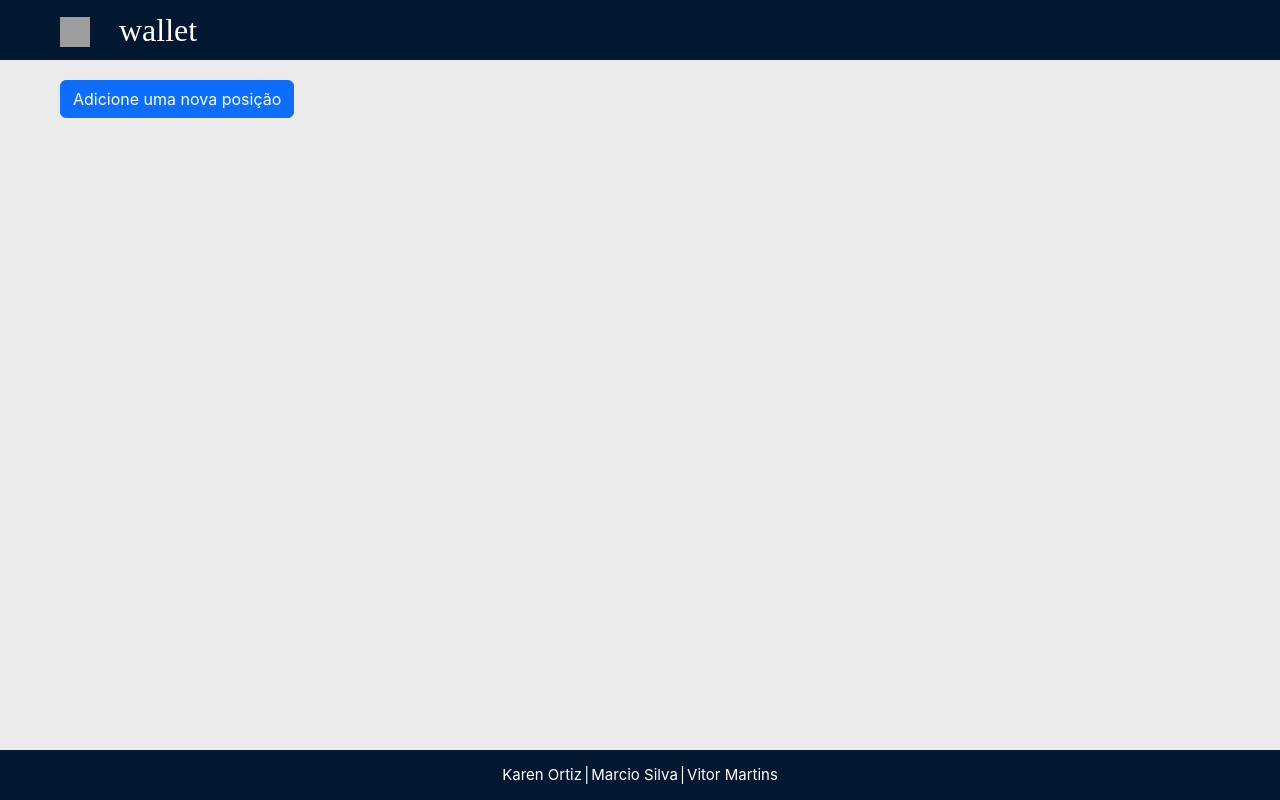
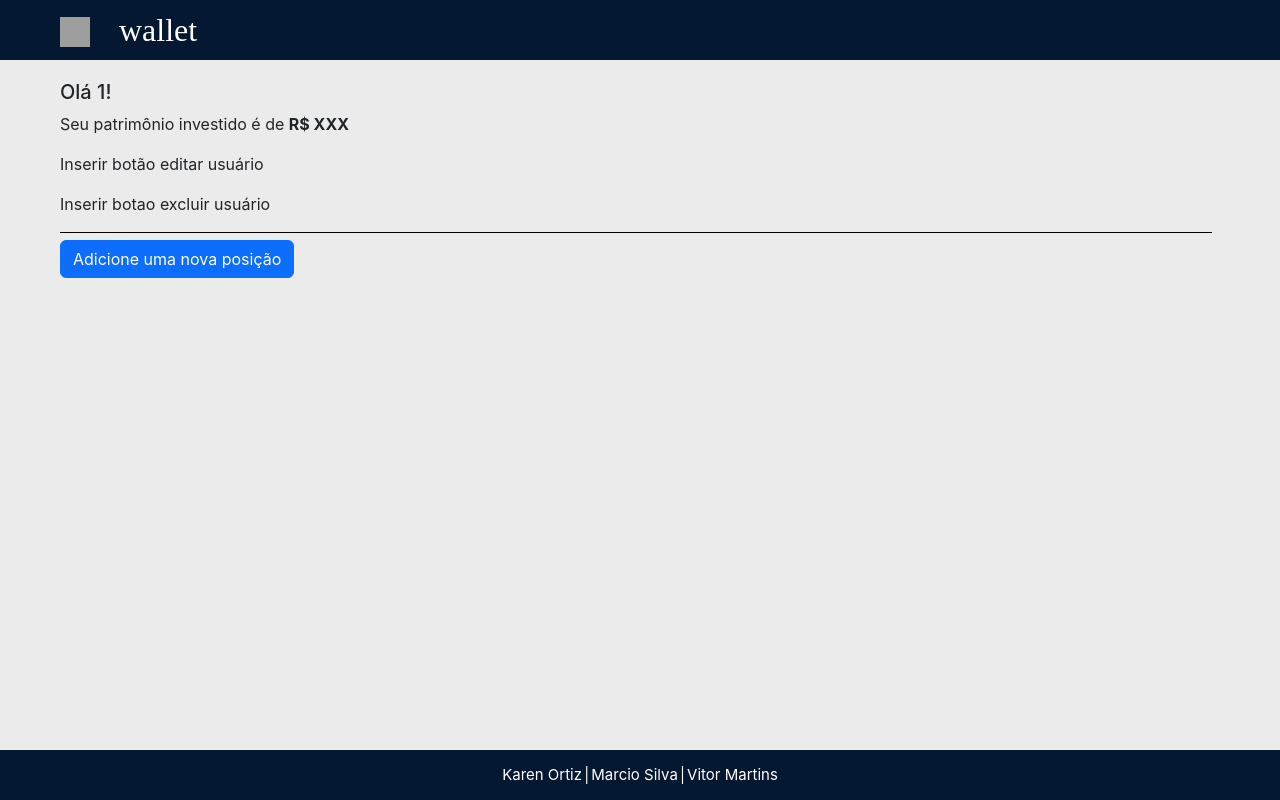
Before and after one commit to msdrum/ironhack-projeto-2, a React (Create React App) app: page /1 in a window 1280 px wide. Built offline with nearby package versions, Linux system fonts and the light colour scheme; no server answers; grey boxes are pictures that could not be loaded; a web font is replaced by a local one.

Commit message:
ola fulano

```diff
--- a/src/App.css
+++ b/src/App.css
@@ -160,13 +160,21 @@ code {
 }
 
 .dash-container {
-  padding: 80px 60px;
+  padding: 60px 60px;
 }
 
 .olaFulano {
   border-bottom: 1px solid black;
-  /* position: fixed; */
+  position: fixed;
   width: 90%;
+  background-color: #ebebeb;
+  padding-top: 20px;
+
+
+}
+
+.dash-main{
+  padding-top: 180px;
 }
 
 .footer {
--- a/src/Pages/Dash.js
+++ b/src/Pages/Dash.js
@@ -32,6 +32,12 @@ function Dash() {
 
   return (
     <div className="dash-container">
+      <div className="olaFulano">
+        <h5>Olá {walletID}!</h5>
+        <p>Seu patrimônio investido é de <b>R$ XXX</b></p>
+        <p>Inserir botão editar usuário</p>
+        <p>Inserir botao excluir usuário</p>
+      </div>
       <div className="dash-main">
         <div className="dash-portofolio">
           <ModalNew walletID={walletID} reload={reload} setReload={setReload} />
```
